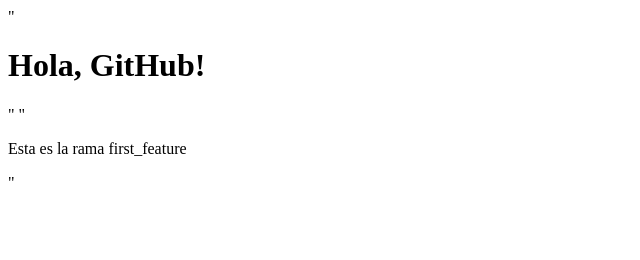
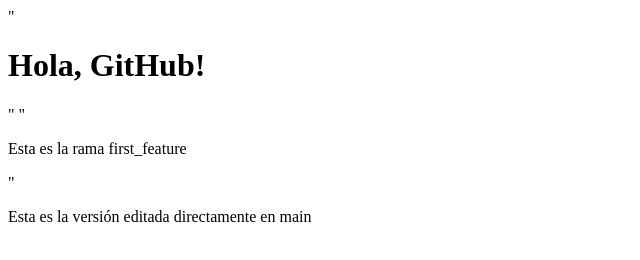
Before and after one commit to oscar20981/taller-git, a plain HTML site: page index.html in a window 1280 px wide. Shown: the whole page, without its empty margins (0-640 px from the left). Drawn offline with Linux system fonts and the light colour scheme.

Commit message:
Add paragraph about edited version in main

```diff
--- a/index.html
+++ b/index.html
@@ -1,2 +1,3 @@
 "<h1>Hola, GitHub!</h1>"
 "<p>Esta es la rama first_feature</p>"
+<p>Esta es la versión editada directamente en main</p>
```
